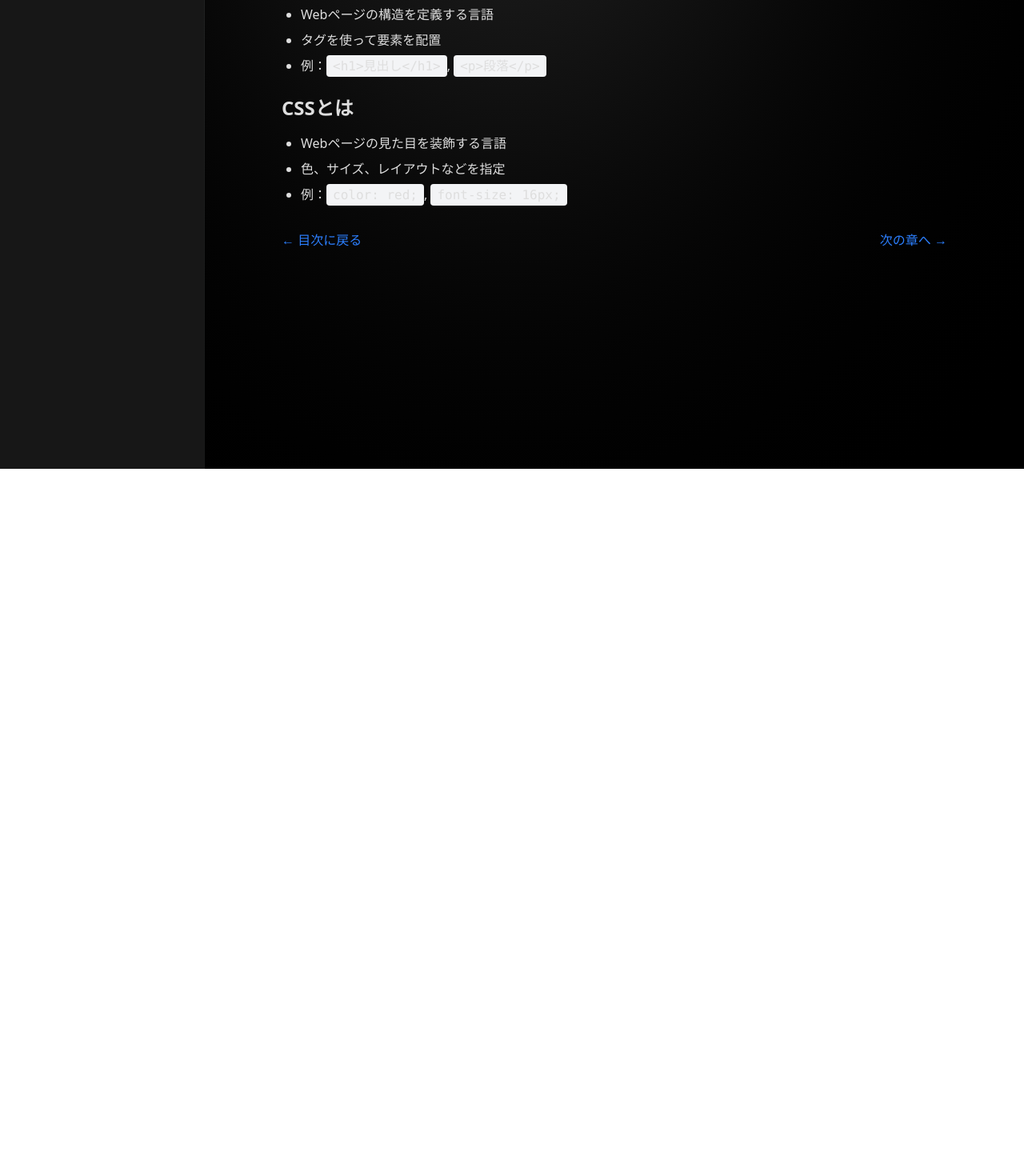
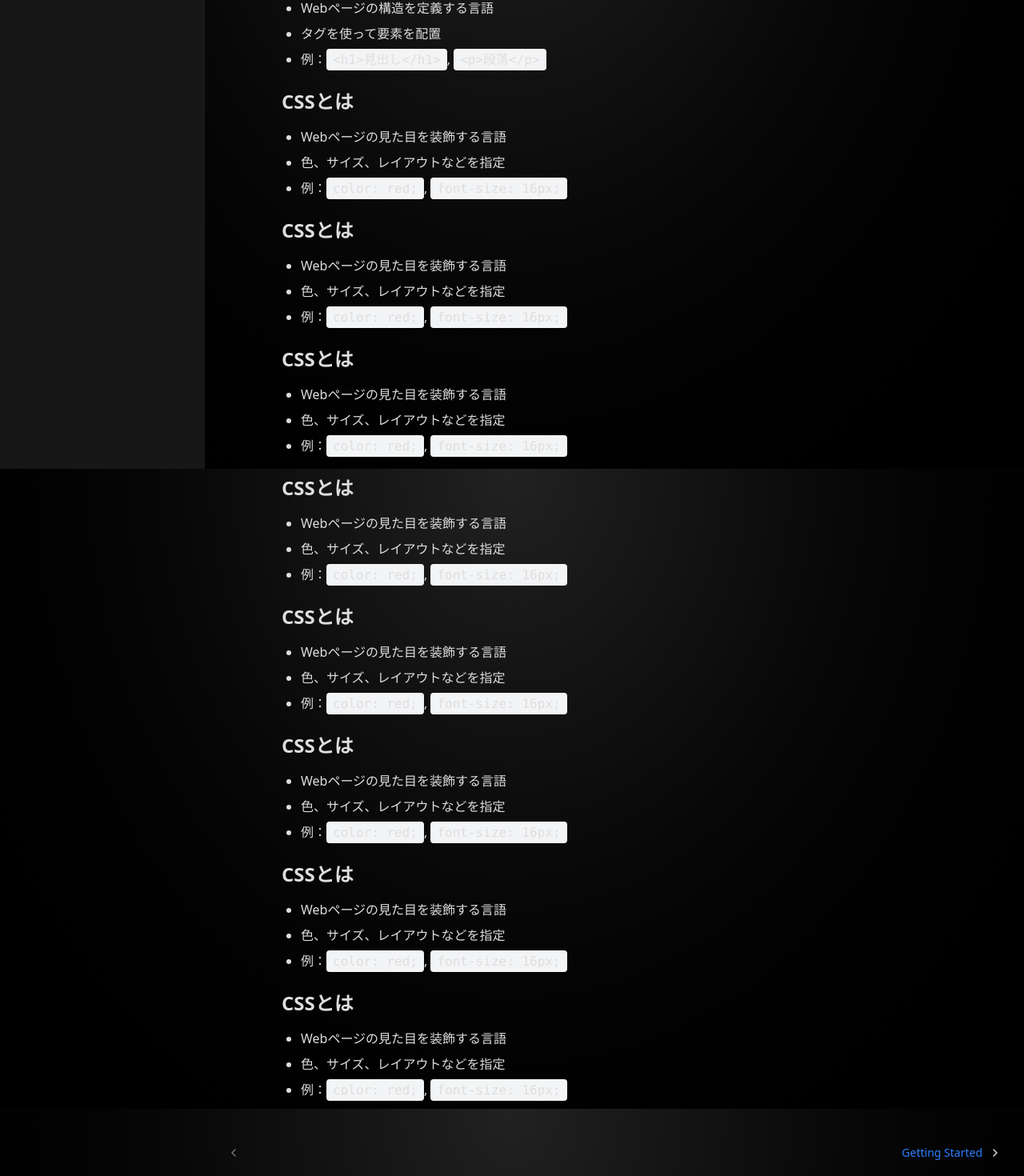
Before and after one commit to zundemy/root, a Next.js app: page /2025/introduction in a window 1280 px wide. Shown: the part 214-1684 px from the top of the page at 80% size. Before the commit the page ends 800 px from the top, so only its background shows below. Built offline with nearby package versions, Linux system fonts and the light colour scheme.

Commit message:
レイアウト調整

```diff
--- a/src/app/getting-started/page.tsx
+++ b/src/app/getting-started/page.tsx
@@ -1,8 +1,6 @@
-import Link from "next/link";
-
-export default function GettingStartedPage() {
+export default function Page() {
 	return (
-		<div className="mx-auto max-w-4xl p-8">
+		<div>
 			<h1 className="mb-8 font-bold text-3xl">3. Bolt.newの始め方</h1>
 
 			<div className="space-y-6">
@@ -42,21 +40,6 @@ export default function GettingStartedPage() {
 						<li>インターネット接続が必要です</li>
 					</ul>
 				</section>
-
-				<div className="mt-8 flex justify-between">
-					<Link
-						href="/tutorial/bolt-intro"
-						className="text-blue-500 hover:underline"
-					>
-						← 前の章へ
-					</Link>
-					<Link
-						href="/tutorial/first-page"
-						className="text-blue-500 hover:underline"
-					>
-						次の章へ →
-					</Link>
-				</div>
 			</div>
 		</div>
 	);
--- a/src/app/introduction/page.tsx
+++ b/src/app/introduction/page.tsx
@@ -1,8 +1,6 @@
-import Link from "next/link";
-
-export default function IntroductionPage() {
+export default function Page() {
 	return (
-		<div className="mx-auto max-w-4xl p-8">
+		<div>
 			<h1 className="mb-8 font-bold text-3xl">1. HTMLとCSSの簡単な紹介</h1>
 
 			<div className="space-y-6">
@@ -40,17 +38,114 @@ export default function IntroductionPage() {
 					</ul>
 				</section>
 
-				<div className="mt-8 flex justify-between">
-					<Link href="/tutorial" className="text-blue-500 hover:underline">
-						← 目次に戻る
-					</Link>
-					<Link
-						href="/tutorial/bolt-intro"
-						className="text-blue-500 hover:underline"
-					>
-						次の章へ →
-					</Link>
-				</div>
+				<section>
+					<h2 className="mb-4 font-semibold text-2xl">CSSとは</h2>
+					<ul className="list-disc space-y-2 pl-6">
+						<li>Webページの見た目を装飾する言語</li>
+						<li>色、サイズ、レイアウトなどを指定</li>
+						<li>
+							例：
+							<code className="rounded bg-gray-100 px-2 py-1">color: red;</code>
+							,{" "}
+							<code className="rounded bg-gray-100 px-2 py-1">
+								font-size: 16px;
+							</code>
+						</li>
+					</ul>
+				</section>
+
+				<section>
+					<h2 className="mb-4 font-semibold text-2xl">CSSとは</h2>
+					<ul className="list-disc space-y-2 pl-6">
+						<li>Webページの見た目を装飾する言語</li>
+						<li>色、サイズ、レイアウトなどを指定</li>
+						<li>
+							例：
+							<code className="rounded bg-gray-100 px-2 py-1">color: red;</code>
+							,{" "}
+							<code className="rounded bg-gray-100 px-2 py-1">
+								font-size: 16px;
+							</code>
+						</li>
+					</ul>
+				</section>
+
+				<section>
+					<h2 className="mb-4 font-semibold text-2xl">CSSとは</h2>
+					<ul className="list-disc space-y-2 pl-6">
+						<li>Webページの見た目を装飾する言語</li>
+						<li>色、サイズ、レイアウトなどを指定</li>
+						<li>
+							例：
+							<code className="rounded bg-gray-100 px-2 py-1">color: red;</code>
+							,{" "}
+							<code className="rounded bg-gray-100 px-2 py-1">
+								font-size: 16px;
+							</code>
+						</li>
+					</ul>
+				</section>
+				<section>
+					<h2 className="mb-4 font-semibold text-2xl">CSSとは</h2>
+					<ul className="list-disc space-y-2 pl-6">
+						<li>Webページの見た目を装飾する言語</li>
+						<li>色、サイズ、レイアウトなどを指定</li>
+						<li>
+							例：
+							<code className="rounded bg-gray-100 px-2 py-1">color: red;</code>
+							,{" "}
+							<code className="rounded bg-gray-100 px-2 py-1">
+								font-size: 16px;
+							</code>
+						</li>
+					</ul>
+				</section>
+
+				<section>
+					<h2 className="mb-4 font-semibold text-2xl">CSSとは</h2>
+					<ul className="list-disc space-y-2 pl-6">
+						<li>Webページの見た目を装飾する言語</li>
+						<li>色、サイズ、レイアウトなどを指定</li>
+						<li>
+							例：
+							<code className="rounded bg-gray-100 px-2 py-1">color: red;</code>
+							,{" "}
+							<code className="rounded bg-gray-100 px-2 py-1">
+								font-size: 16px;
+							</code>
+						</li>
+					</ul>
+				</section>
+				<section>
+					<h2 className="mb-4 font-semibold text-2xl">CSSとは</h2>
+					<ul className="list-disc space-y-2 pl-6">
+						<li>Webページの見た目を装飾する言語</li>
+						<li>色、サイズ、レイアウトなどを指定</li>
+						<li>
+							例：
+							<code className="rounded bg-gray-100 px-2 py-1">color: red;</code>
+							,{" "}
+							<code className="rounded bg-gray-100 px-2 py-1">
+								font-size: 16px;
+							</code>
+						</li>
+					</ul>
+				</section>
+				<section>
+					<h2 className="mb-4 font-semibold text-2xl">CSSとは</h2>
+					<ul className="list-disc space-y-2 pl-6">
+						<li>Webページの見た目を装飾する言語</li>
+						<li>色、サイズ、レイアウトなどを指定</li>
+						<li>
+							例：
+							<code className="rounded bg-gray-100 px-2 py-1">color: red;</code>
+							,{" "}
+							<code className="rounded bg-gray-100 px-2 py-1">
+								font-size: 16px;
+							</code>
+						</li>
+					</ul>
+				</section>
 			</div>
 		</div>
 	);
--- a/src/app/layout.tsx
+++ b/src/app/layout.tsx
@@ -1,7 +1,8 @@
+import { AppFooter } from "@/components/app-footer";
+import { AppHeader } from "@/components/app-header";
 import { AppSidebar } from "@/components/app-sidebar";
-import { SidebarProvider, SidebarTrigger } from "@/components/ui/sidebar";
+import { SidebarProvider } from "@/components/ui/sidebar";
 import type { Metadata } from "next";
-import Link from "next/link";
 import "./globals.css";
 
 export const metadata: Metadata = {
@@ -9,20 +10,42 @@ export const metadata: Metadata = {
 	description: "Generated by create next app",
 };
 
-export default function RootLayout({
+const menuItems = [
+	{
+		label: "やること",
+		url: "/introduction",
+	},
+	{
+		label: "Getting Started",
+		url: "/getting-started",
+	},
+	{
+		label: "Search",
+		url: "#",
+	},
+	{
+		label: "Settings",
+		url: "#",
+	},
+];
+
+export default async function RootLayout({
 	children,
 }: Readonly<{
 	children: React.ReactNode;
 }>) {
 	return (
-		<html lang="ja" className="dark">
+		<html lang="ja" className="dark bg-neutral-900">
 			<body>
 				<SidebarProvider>
 					<div className="flex min-h-screen flex-1">
-						<AppSidebar />
+						<AppSidebar menuItems={menuItems} />
 						<div className="flex flex-1 flex-col">
-							<Header />
-							<main className="flex-1 p-2">{children}</main>
+							<AppHeader />
+							<main className="mx-auto w-full max-w-4xl flex-1 p-8">
+								{children}
+							</main>
+							<AppFooter menuItems={menuItems} />
 						</div>
 					</div>
 				</SidebarProvider>
@@ -30,14 +53,3 @@ export default function RootLayout({
 		</html>
 	);
 }
-
-function Header() {
-	return (
-		<header className="flex h-16 items-center space-x-2 p-4">
-			<SidebarTrigger />
-			<Link href="/" className="font-bold text-2xl">
-				コンピューターリテラシー 2025
-			</Link>
-		</header>
-	);
-}
--- /dev/null
+++ b/src/components/app-footer.tsx
@@ -0,0 +1,54 @@
+"use client";
+
+import { Button } from "@/components/ui/button";
+import { ChevronLeft, ChevronRight } from "lucide-react";
+import Link from "next/link";
+import { usePathname } from "next/navigation";
+
+type AppFooterProps = {
+	menuItems: {
+		label: string;
+		url: string;
+	}[];
+};
+
+export function AppFooter({ menuItems }: AppFooterProps) {
+	const pathname = usePathname();
+
+	if (pathname === "/") return null;
+
+	const currentIndex = menuItems.findIndex((item) => item.url === pathname);
+	const previousItem = currentIndex === 0 ? null : menuItems[currentIndex - 1];
+	const nextItem =
+		currentIndex === menuItems.length - 1 ? null : menuItems[currentIndex + 1];
+
+	return (
+		<footer className="flex justify-between p-4">
+			<Button variant="link" disabled={!previousItem}>
+				<ChevronLeft />
+				<FooterLink link={previousItem} />
+			</Button>
+			<Button variant="link" disabled={!nextItem}>
+				<FooterLink link={nextItem} />
+				<ChevronRight />
+			</Button>
+		</footer>
+	);
+}
+
+type FooterLinkProps = {
+	link: {
+		label: string;
+		url: string;
+	} | null;
+};
+
+function FooterLink({ link }: FooterLinkProps) {
+	if (!link) return null;
+
+	return (
+		<Link href={link.url} className="text-blue-500">
+			{link.label}
+		</Link>
+	);
+}
--- /dev/null
+++ b/src/components/app-header.tsx
@@ -0,0 +1,13 @@
+import { SidebarTrigger } from "@/components/ui/sidebar";
+import Link from "next/link";
+
+export function AppHeader() {
+	return (
+		<header className="flex h-16 items-center p-4">
+			<SidebarTrigger />
+			<Link href="/" className="ml-4 font-bold text-2xl">
+				コンピューターリテラシー 2025
+			</Link>
+		</header>
+	);
+}
--- a/src/components/app-sidebar.tsx
+++ b/src/components/app-sidebar.tsx
@@ -1,3 +1,5 @@
+"use client";
+
 import {
 	Sidebar,
 	SidebarContent,
@@ -9,27 +11,17 @@ import {
 	SidebarMenuItem,
 } from "@/components/ui/sidebar";
 import Link from "next/link";
+import { usePathname } from "next/navigation";
 
-const menuItems = [
-	{
-		title: "やること",
-		url: "/introduction",
-	},
-	{
-		title: "Calendar",
-		url: "#",
-	},
-	{
-		title: "Search",
-		url: "#",
-	},
-	{
-		title: "Settings",
-		url: "#",
-	},
-];
+type AppSidebarProps = {
+	menuItems: {
+		label: string;
+		url: string;
+	}[];
+};
 
-export function AppSidebar() {
+export function AppSidebar({ menuItems }: AppSidebarProps) {
+	const pathname = usePathname();
 	return (
 		<Sidebar>
 			<SidebarContent>
@@ -38,13 +30,13 @@ export function AppSidebar() {
 					<SidebarGroupContent>
 						<SidebarMenu>
 							{menuItems.map((item, number) => (
-								<SidebarMenuItem key={item.title}>
-									<SidebarMenuButton asChild>
+								<SidebarMenuItem key={item.label}>
+									<SidebarMenuButton asChild isActive={pathname === item.url}>
 										<Link href={item.url}>
 											<span className="flex h-4 w-4 shrink-0 items-center justify-center">
 												{number + 1}
 											</span>
-											<span>{item.title}</span>
+											<span>{item.label}</span>
 										</Link>
 									</SidebarMenuButton>
 								</SidebarMenuItem>
```
